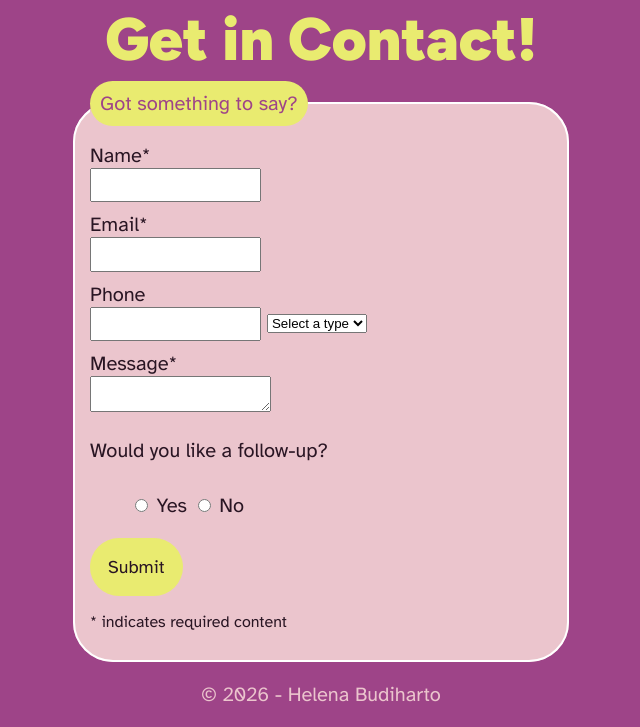
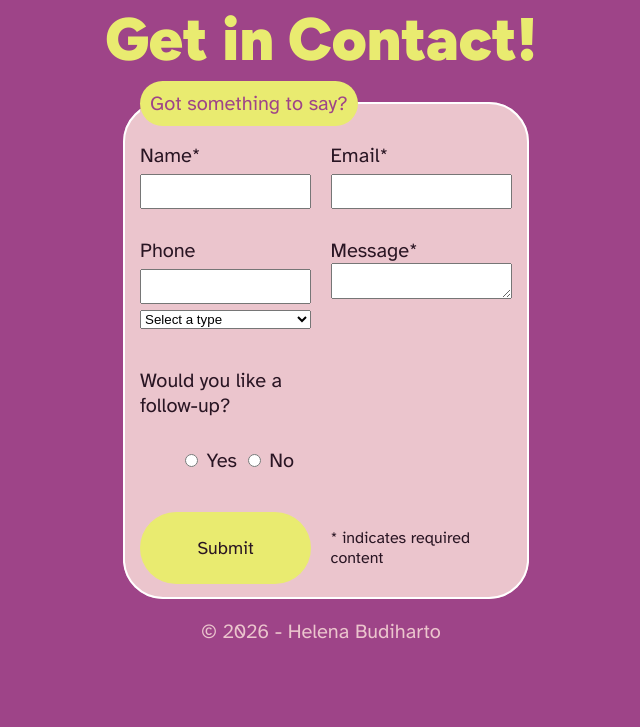
Before and after one commit to rvcc-grid/fa26-about-me-VTeaLatte, a plain HTML site: page index.html in a window 1280 px wide. Shown: the part 4264-4991 px from the top of the page, without its empty margins (319-959 px from the left). After the commit the page ends 4928 px from the top, so only its background shows below. Drawn offline with Linux system fonts and the light colour scheme.

Commit message:
Complete contact form

```diff
--- a/css/style.css
+++ b/css/style.css
@@ -125,7 +125,7 @@ figcaption {
 
 /* FORM SECTION */
 form {
-    width: 500px;
+    max-width: 400px;
     margin: 0 auto;
     text-align: left;
     color: #291523;
@@ -224,6 +224,23 @@ footer {
         columns: 2rem;
         gap: 1em;
     }
+
+    fieldset {
+        display: grid;
+        grid-template-columns: repeat(2, 1fr);
+        gap: 1.2rem;
+    }
+
+    legend {
+        grid-column: span 2;
+    }
+
+    .form-group
+    {
+        display: flex;
+        flex-direction: column;
+        gap: 0.4rem;
+      }
 }
 
 /* Large screen size */
--- a/index.html
+++ b/index.html
@@ -103,17 +103,17 @@
 
                 <fieldset>
                     <legend>Got something to say?</legend>
-                    <div>
+                    <div class="form-group">
                         <label for="email">Name*</label>
                         <input type="text" name="name" required>
                     </div>
 
-                    <div>
+                    <div class="form-group">
                         <label for="email">Email*</label>
                         <input type="email" name="email" required>
                     </div>
 
-                    <div>
+                    <div class="form-group">
                         <label for="phone">Phone</label>
                          <input type="tel" name="phone">
                         <select name="phone_type">
@@ -130,7 +130,7 @@
                     </div>
 
                     <div>
-                        <p>Would you like a follow-up?</p>
+                        <p id="follow-up">Would you like a follow-up?</p>
                         <ul>
                             <input type="radio" name="followup" value="yes">
                             <label for="followup-yes">Yes</label>
```
Also changed, not shown: 3 other files.
